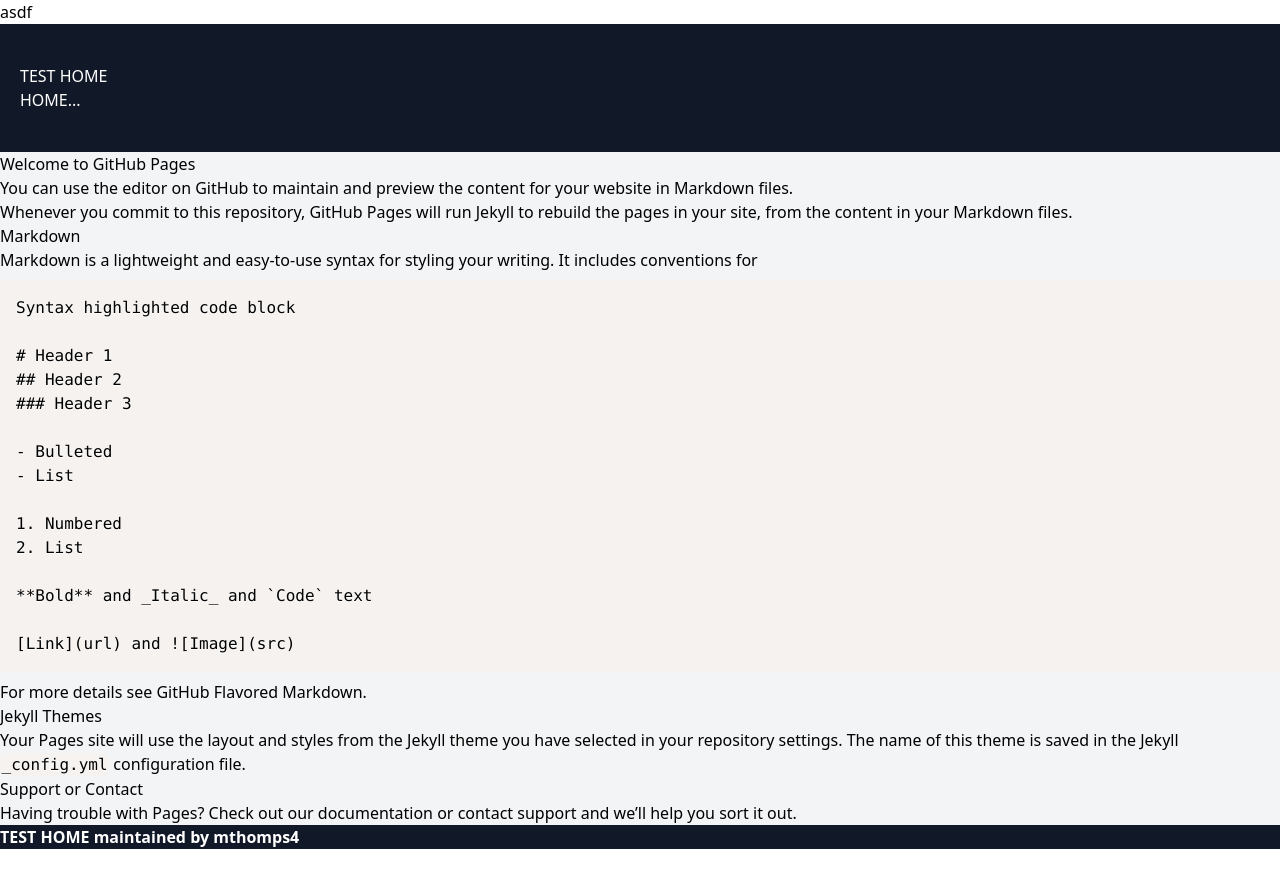
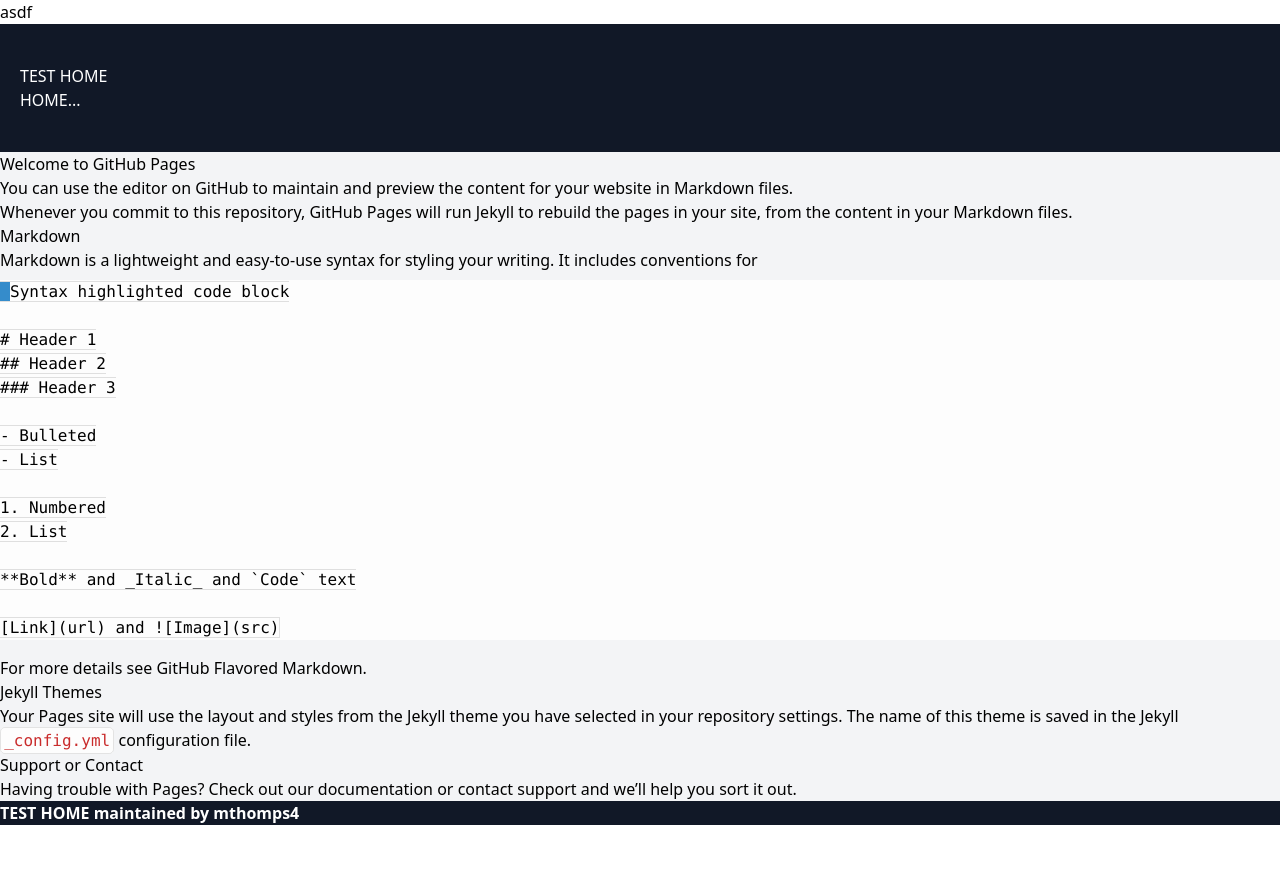
Before and after one commit to mthomps4/test-pages, a Jekyll site: the page built from README.md, in a window 1280 px wide. Shown: the top 888 px of the page. Built offline with Jekyll 4.4.1, drawn with Linux system fonts in a browser that asks for light colours; nearby versions of some CDN libraries; our own code applies the rules of GitHub Pages for plain Markdown files; library files that are not in the unit come from our copies.

Commit message:
Update default.html

```diff
--- a/_layouts/default.html
+++ b/_layouts/default.html
@@ -5,8 +5,10 @@
     <meta http-equiv="X-UA-Compatible" content="IE=edge">
     <meta name="viewport" content="width=device-width, initial-scale=1.0" />
     <link href="https://unpkg.com/tailwindcss@^2/dist/tailwind.min.css" rel="stylesheet">
-<!--     <link rel="stylesheet" type="text/css" media="screen" href="{{ '/assets/css/rouge.css?v=' | append: site.github.build_revision | relative_url }}"> -->
-    <link rel="stylesheet" type="text/css" media="screen" href="{{ '/assets/css/prism.css?v=' | append: site.github.build_revision | relative_url }}">
+<!--     <link rel="stylesheet" type="text/css" media="screen" href="{{ '/assets/css/rouge.css?v=' | append: site.github.build_revision | relative_url }}">
+    <link rel="stylesheet" type="text/css" media="screen" href="{{ '/assets/css/prism.css?v=' | append: site.github.build_revision | relative_url }}"> -->
+
+<link rel="stylesheet" href="https://cdnjs.cloudflare.com/ajax/libs/prism/1.25.0/themes/prism-coy.min.css" integrity="sha512-CKzEMG9cS0+lcH4wtn/UnxnmxkaTFrviChikDEk1MAWICCSN59sDWIF0Q5oDgdG9lxVrvbENSV1FtjLiBnMx7Q==" crossorigin="anonymous" referrerpolicy="no-referrer" />
 
 
     {% seo %}
@@ -34,6 +36,9 @@
         <p class="copyright">{{ site.title | default: site.github.repository_name }} maintained by <a href="{{ site.github.owner_url }}">{{ site.github.owner_name }}</a></p>
       {% endif %}
     </footer>
+
+<script src="https://cdnjs.cloudflare.com/ajax/libs/prism/1.25.0/prism.min.js" type="text/js" />
+
     <!-- <script src="{{ "/assets/js/prism.js" | prepend: site.baseurl }}"></script>  -->
 </body>
 </html>
```
